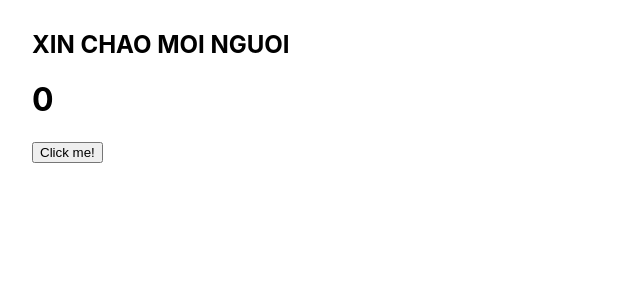
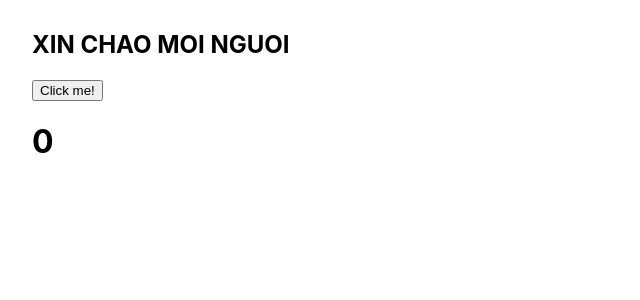
Before and after one commit to NgoTanLoi01/ReactJS-Learning, a React (Create React App) app in the folder tiktok/: page / in a window 1280 px wide. Shown: the top 300 px of the page, without its empty margins (0-640 px from the left). Built offline with nearby package versions, Linux system fonts and the light colour scheme.

Commit message:
useCallback() hook

```diff
--- a/tiktok/src/App.js
+++ b/tiktok/src/App.js
@@ -1,21 +1,22 @@
-import { useState } from "react";
+import { useState, useCallback } from "react";
 import Content from "./Content";
 
 // 1. memo() -> Higher Order Component (HOC)
 // 2. useCallback()
+// - Reference types
+// - React memo()
 
 function App() {
-  const [count, setCount] = useState(0)
+  const [count, setCount] = useState(0);
 
-  const increase = () =>{
-    setCount(count+1)
-  }
+  const handleIncrease = useCallback(() => {
+    setCount((prevCount) => prevCount + 1);
+  }, []);
 
   return (
-    <div style={{ padding: '10px 32px' }}>
-      <Content />
+    <div style={{ padding: "10px 32px" }}>
+      <Content onIncrease={handleIncrease} />
       <h1>{count}</h1>
-      <button onClick={increase}>Click me!</button>
     </div>
   );
 }
--- a/tiktok/src/Content.js
+++ b/tiktok/src/Content.js
@@ -1,9 +1,14 @@
 import { memo } from "react";
 
-function Content() {
-  console.log('re-render');
+function Content({ onIncrease }) {
+  console.log("re-render");
 
-  return <h2>XIN CHAO MOI NGUOI</h2>;
+  return (
+    <>
+      <h2>XIN CHAO MOI NGUOI</h2>
+      <button onClick={onIncrease}>Click me!</button>
+    </>
+  );
 }
 
 export default memo(Content);
```
